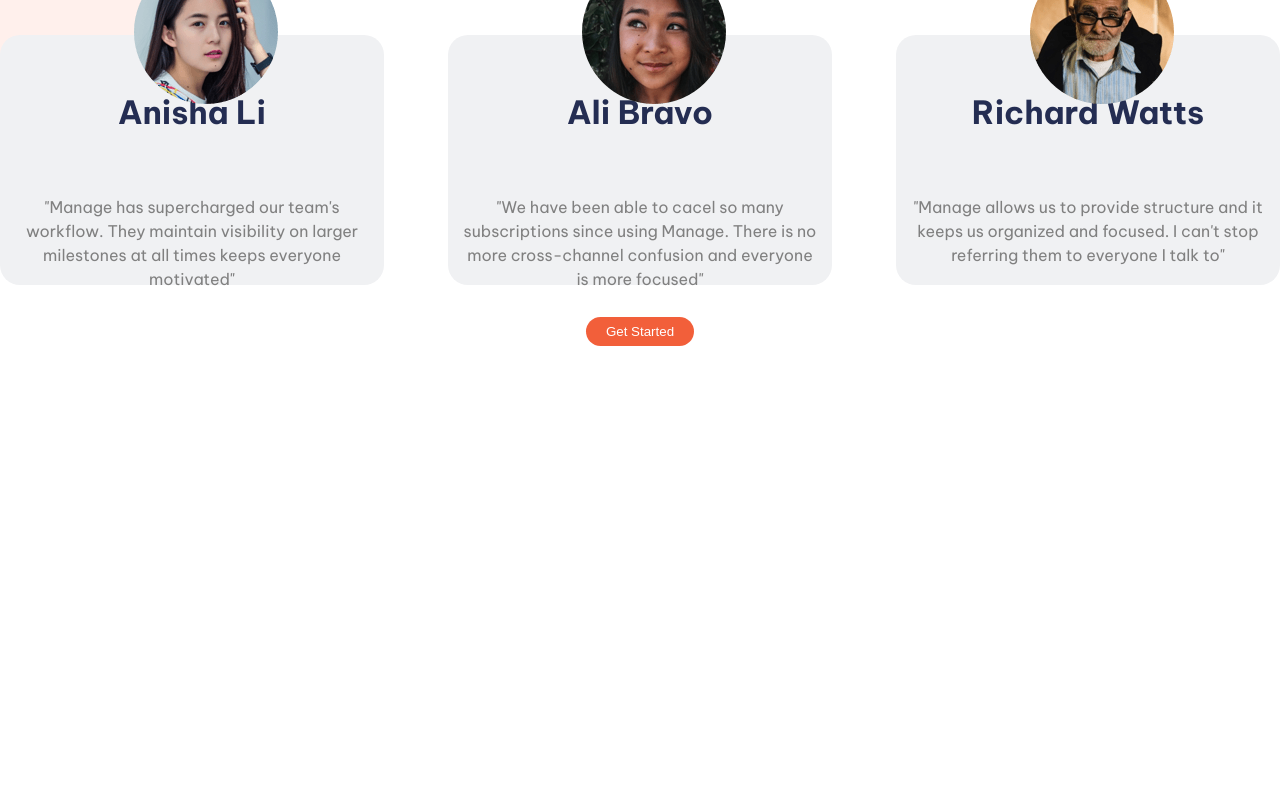
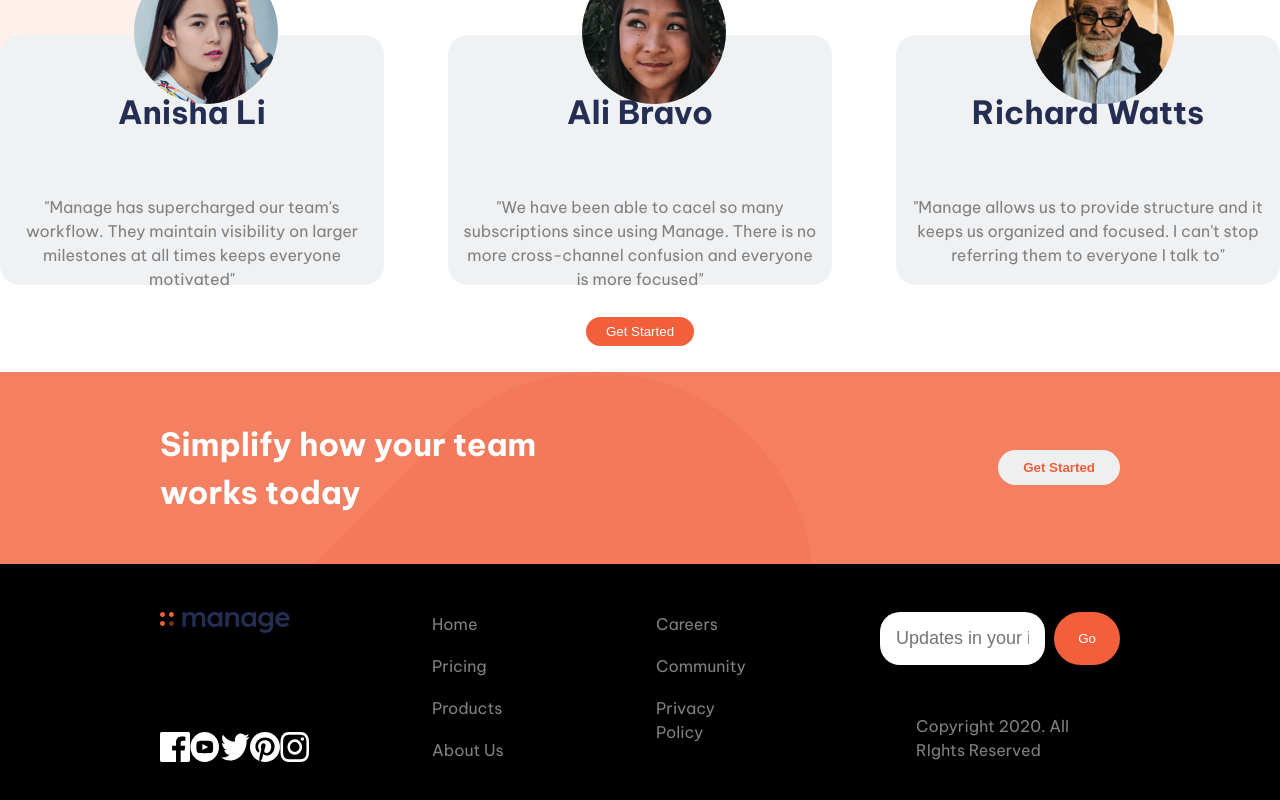
Before and after one commit to Inioluwa1/Landing-Page, a React (Vite) app: page / in a window 1280 px wide. Shown: the part 1807-2607 px from the top of the page. Before the commit the page ends 2153 px from the top, so only its background shows below. Built offline with nearby package versions, Linux system fonts and the light colour scheme.

Commit message:
Desktop site finished

```diff
--- a/src/App.jsx
+++ b/src/App.jsx
@@ -4,6 +4,7 @@ import Header from "./Components/Header"
 import Illustration from './Components/Illustration'
 import About from './Components/About'
 import Testimony from './Components/Testimony'
+import Footer from './Components/Footer'
 
 function App() {
 
@@ -15,6 +16,7 @@ function App() {
         <About />
         <Testimony />
       </div>
+      <Footer />
     </div>
   )
 }
--- a/src/Components/Footer.css
+++ b/src/Components/Footer.css
@@ -0,0 +1,131 @@
+.FooterContainer{
+ margin-top: 2%;
+}
+.Footer1{
+  background: url('/bg-tablet-pattern.svg'), rgba(242, 95, 58, 0.8);
+  background-blend-mode: multiply;
+  background-repeat: no-repeat;
+  padding: 3rem 10rem;
+  display: flex;
+  align-items: center;
+  justify-content: space-between;
+}
+.Footer1 h1{
+  /* border: 3px solid; */
+  color: white;
+  width: 400px;
+}
+.Footer1 button{
+  padding: 10px 25px;
+  border: none;
+  border-radius: 30px;
+  color: rgb(242, 95, 58);
+  font-weight: bolder;
+}
+.Footer1 button:hover{
+  color: rgba(242, 95, 58, 0.4);
+}
+.Footer2{
+  background-color: rgb(0, 0, 0);
+  display: flex;
+  align-items: top;
+  justify-content: space-between;
+  padding: 3rem 10rem ;
+  color: white;
+  height: auto;
+  /* border: 3px solid; */
+}
+.LogoandMedia{
+  /* border: 3px solid; */
+  display: flex;
+  flex-direction: column;
+  justify-content: space-between;
+  width: 15%;
+  height: 150px;
+}
+.Logo{
+  /* border: 3px solid; */
+  width: 90%;
+}
+.Media{
+  display: flex;
+  width: 100%;
+  /* border: 3px solid; */
+  justify-content: space-between;
+  height: 30px;
+}
+.Media img{
+  width: 30px;
+  height: 30px;
+  cursor: pointer;
+}
+
+.AboutCompany, .Others{
+  /* border: 3px solid; */
+  width: 10%;
+  color: grey;
+  height: 150px;
+  display: flex;
+  flex-direction: column;
+  justify-content: space-between;
+}
+.AboutCompany p, .Others p{
+  cursor: pointer;
+}
+.AboutCompany p:hover, .Others p:hover{
+  color:rgb(242, 95, 58);
+}
+
+
+.Footer3{
+  /* border: 3px solid; */
+  display: flex;
+  flex-direction: column;
+  justify-content: space-between;
+  width: 25%;
+}
+.Form{
+  /* border: 3px solid; */
+  display: flex;
+  justify-content: space-between;
+}
+.FormInput{
+  padding: 1rem 1rem;
+  border: none;
+  border-radius: 20px;
+  margin-right: 4%;
+  font-size: 18px;
+  width: 90%;
+}
+.error{
+  border: 1px solid red;
+  color: red;
+}
+.Form button{
+  padding: 1rem 1.5rem;
+  border: none;
+  border-radius: 30px;
+  color: white;
+  background-color: rgb(242, 95, 58);
+}
+.Form button:hover{
+  background-color: rgba(236, 108, 77, 0.4);
+}
+.Error{
+  color: red;
+  font-style: italic;
+  position: relative;
+  top: -15%;
+  left: 5%;
+  font-weight: 200;
+}
+
+.Copyright{
+  color: grey;
+  /* border: 3px solid; */
+  width: 85%;
+  margin-left: 15%;
+}
+.Copyright p{
+  font-size: 16px;
+}
--- a/src/Components/Footer.jsx
+++ b/src/Components/Footer.jsx
@@ -0,0 +1,60 @@
+import React, { useState } from 'react'
+import "./Footer.css"
+
+export default function Footer() {
+  const [input, setInput] = useState("")
+  const [error, setError] = useState(false)
+
+  const handleFormSubmision = () => {
+    const emailPattern = /^[^\s@]+@[^\s@]+\.[^\s@]+$/;
+    if (emailPattern.test(input)){
+      console.log(input);
+      setError(false)
+      setInput("")
+    } else{
+      setError(true)
+    }
+  }
+  return (
+    <div className='FooterContainer'>
+      <div className='Footer1'>
+        <h1> Simplify how your team works today</h1>
+        <button> Get Started </button>
+      </div>
+      <div className='Footer2'>
+        <div className='LogoandMedia'>
+          <img src='/logo.svg' alt='Manage Icon' className='Logo'/>
+          <div className='Media'>
+            <img src='/public/icon-facebook.svg' />
+            <img src='/public/icon-youtube.svg' />
+            <img src='/public/icon-twitter.svg' />
+            <img src='/public/icon-pinterest.svg' />
+            <img src='/public/icon-instagram.svg' />
+          </div>
+        </div>
+        <div className='AboutCompany'>
+          <p> Home </p>
+          <p> Pricing </p>
+          <p> Products </p>
+          <p> About Us </p>
+        </div>
+        <div className='Others'>
+          <p> Careers </p>
+          <p> Community </p>
+          <p> Privacy Policy </p>
+          <p></p>
+        </div>
+        <div className='Footer3'>
+          <div className='Form'>
+            <input type='email' placeholder='Updates in your inbox...' className={`FormInput ${error? "error" : ""} `} value={input} onChange={(e) => setInput(e.target.value)} />
+            <button onClick={handleFormSubmision}> Go </button>
+          </div>
+          {error && <p className='Error'> Please insert a valid email </p>}
+          <div className='Copyright'>
+            <p > Copyright 2020. All RIghts Reserved</p>
+          </div>
+        </div>
+      </div>
+    </div>
+  )
+}
--- a/src/Components/Header.css
+++ b/src/Components/Header.css
@@ -17,7 +17,7 @@
   cursor: pointer;
 }
 .Links p:hover{
-  color: red;
+  color: grey;
 }
 .Header button{
   padding: 7px 20px;
@@ -26,3 +26,6 @@
   color: white;
   border: none;
 }
+.Header button:hover{
+  background-color: rgba(242, 95, 58, 0.4);
+}
--- a/src/Components/Illustration.css
+++ b/src/Components/Illustration.css
@@ -30,6 +30,9 @@
   color: white;
   border: none;
 }
+.IllustrationWords button:hover{
+  background-color: rgba(242, 95, 58, 0.4);
+}
 .IllustrationImageContainer{
   /* border: 3px solid; */
 }
--- a/src/Components/Testimony.css
+++ b/src/Components/Testimony.css
@@ -20,3 +20,6 @@
   color: white;
   border: none;
 }
+.TestimonyContainer button:hover{
+  background-color: rgba(242, 95, 58, 0.4);
+}
```
